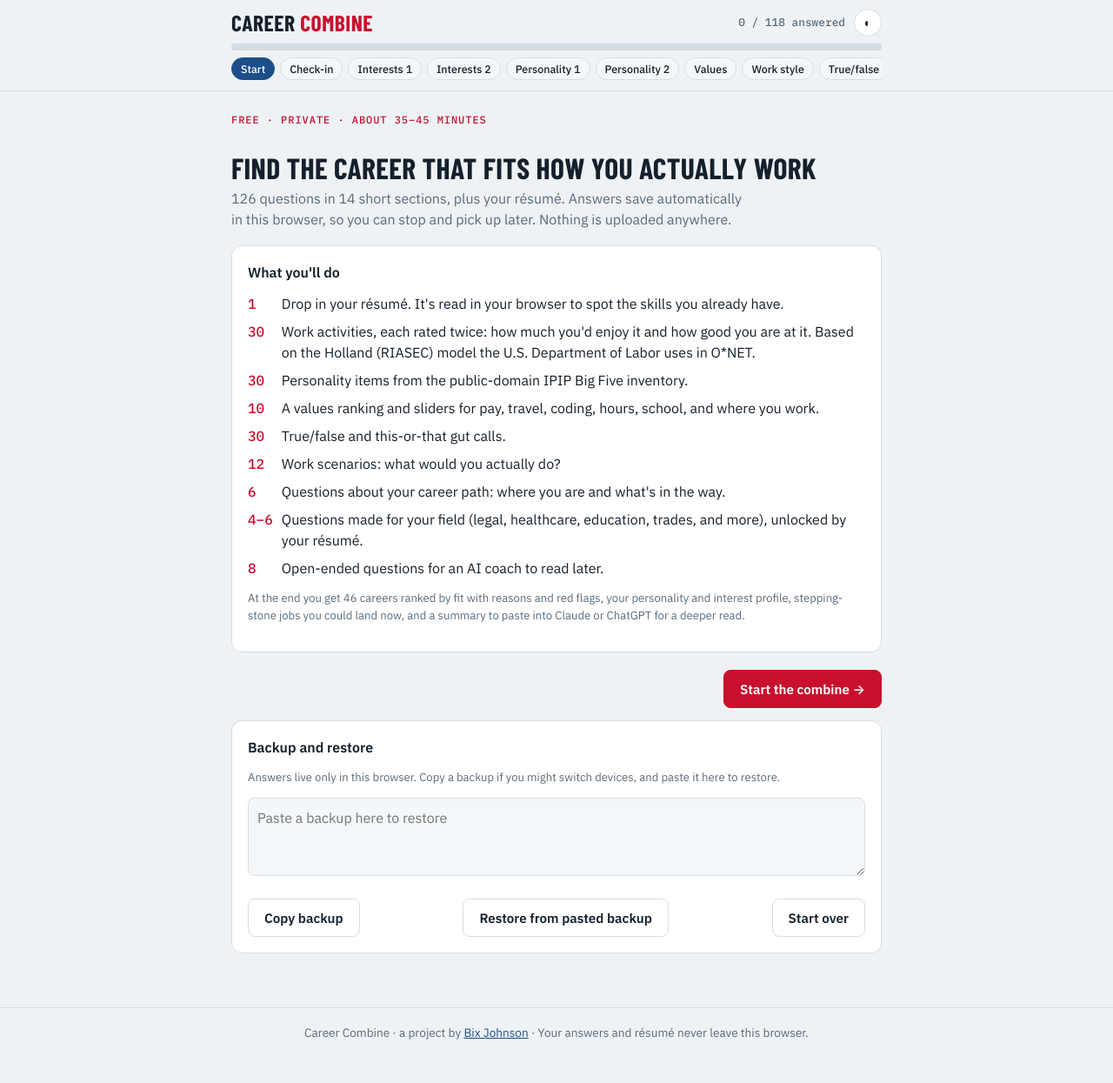
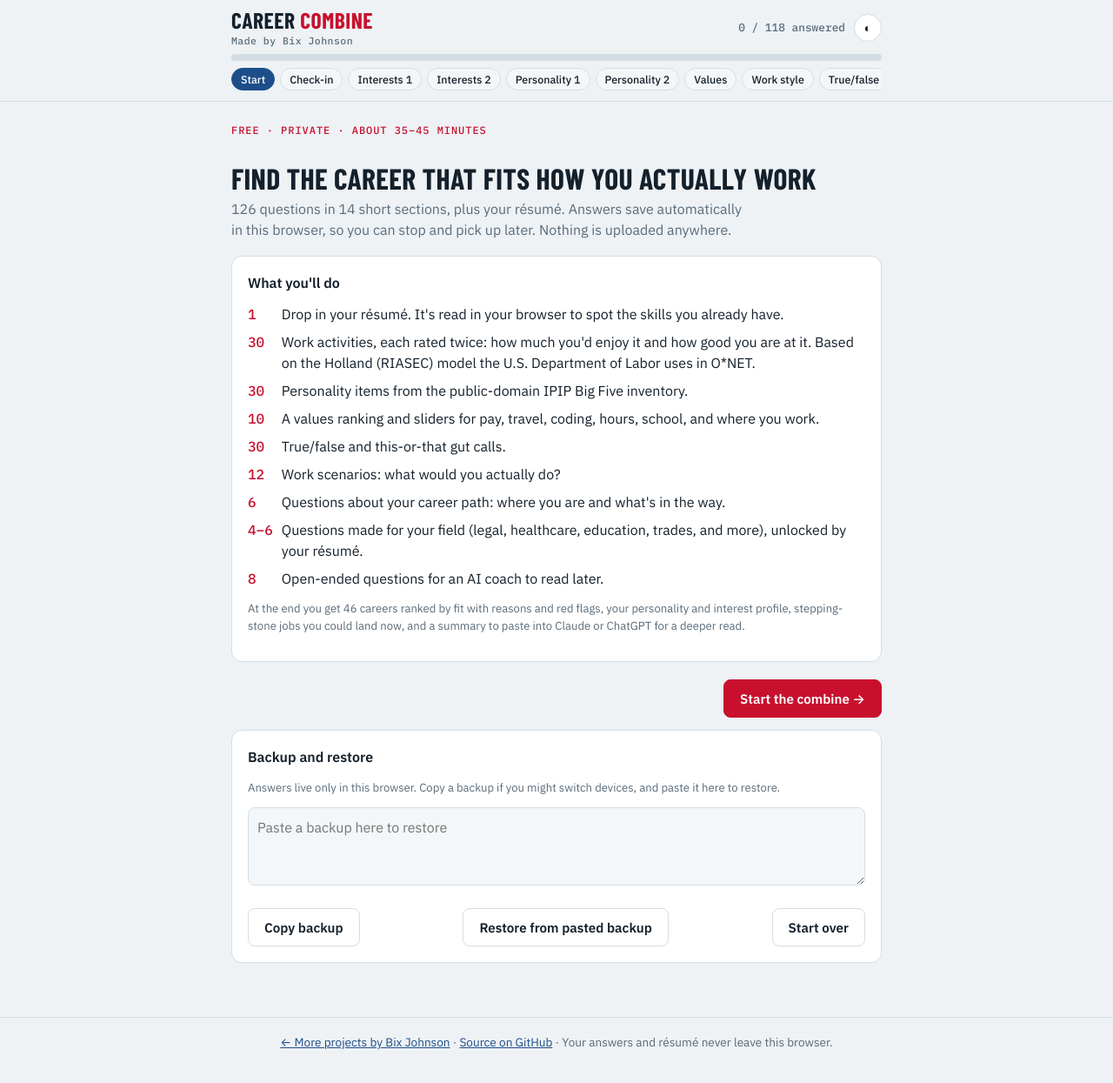
Before and after one commit to bjohnso88/career-combine, a plain HTML site: page index.html in a window 1280 px wide. Shown: the whole page at 87% size. Drawn offline with nearby package versions, Linux system fonts and the light colour scheme.

Commit message:
Set up Career Combine as a standalone app
Prepares the app to deploy on its own at careercombine.bixjohnson.com.

- index.html: "Made by Bix Johnson" header link to bixjohnson.com, footer
  link back to the Projects page and to this repo
- wrangler.jsonc: serve the repo as static assets, with previews enabled
- .assetsignore: keep .git, config files, and the README unpublished
- README.md: live address, file list, and how to make changes

Co-Authored-By: Claude Opus 5.5 <noreply@anthropic.com>
Claude-Session: https://claude.ai/code/session_011zL6wAN4pvx2UuFxonUJrH

```diff
--- a/index.html
+++ b/index.html
@@ -37,6 +37,9 @@ header.top{position:sticky;top:0;z-index:5;background:var(--bg);border-bottom:1p
 .brand{display:flex;align-items:center;justify-content:space-between;gap:12px;flex-wrap:wrap}
 .brand h1{font-family:var(--f-display);font-weight:700;font-size:1.6rem;letter-spacing:.02em;text-transform:uppercase;margin:0;line-height:1}
 .brand h1 span{color:var(--accent)}
+.brand-l{display:flex;flex-direction:column;gap:3px}
+.madeby{font:500 .72rem var(--f-mono);letter-spacing:.04em;color:var(--muted);text-decoration:none}
+.madeby:hover{color:var(--navy);text-decoration:underline}
 .brand-r{display:flex;align-items:center;gap:10px}
 .meta{font-family:var(--f-mono);font-size:.8rem;color:var(--muted);font-variant-numeric:tabular-nums}
 .themebtn{border:1px solid var(--line);background:var(--surface);color:var(--ink);border-radius:999px;width:32px;height:32px;cursor:pointer;font-size:14px}
@@ -163,13 +166,13 @@ footer a{color:var(--navy)}
 
 <header class="top">
   <div class="top-inner">
-    <div class="brand"><h1>Career <span>Combine</span></h1><div class="brand-r"><div class="meta" id="meta">0 / 0 answered</div><button class="themebtn" id="themeBtn" aria-label="Toggle dark mode" title="Toggle dark mode">◐</button></div></div>
+    <div class="brand"><div class="brand-l"><h1>Career <span>Combine</span></h1><a class="madeby" href="https://bixjohnson.com">Made by Bix Johnson</a></div><div class="brand-r"><div class="meta" id="meta">0 / 0 answered</div><button class="themebtn" id="themeBtn" aria-label="Toggle dark mode" title="Toggle dark mode">◐</button></div></div>
     <div class="bar" aria-hidden="true"><i id="barfill"></i></div>
     <nav class="chips" id="chips" aria-label="Sections"></nav>
   </div>
 </header>
 <main class="wrap" id="app"></main>
-<footer>Career Combine · a project by <a href="https://bixjohnson.com">Bix Johnson</a> · Your answers and résumé never leave this browser.</footer>
+<footer><a href="https://bixjohnson.com/projects.html">← More projects by Bix Johnson</a> · <a href="https://github.com/bjohnso88/career-combine" target="_blank" rel="noopener noreferrer">Source on GitHub</a> · Your answers and résumé never leave this browser.</footer>
 <div class="toast" id="toast" role="status" aria-live="polite" hidden></div>
 
 <script>
```
Also changed, not shown: README.md, 2 other files.
